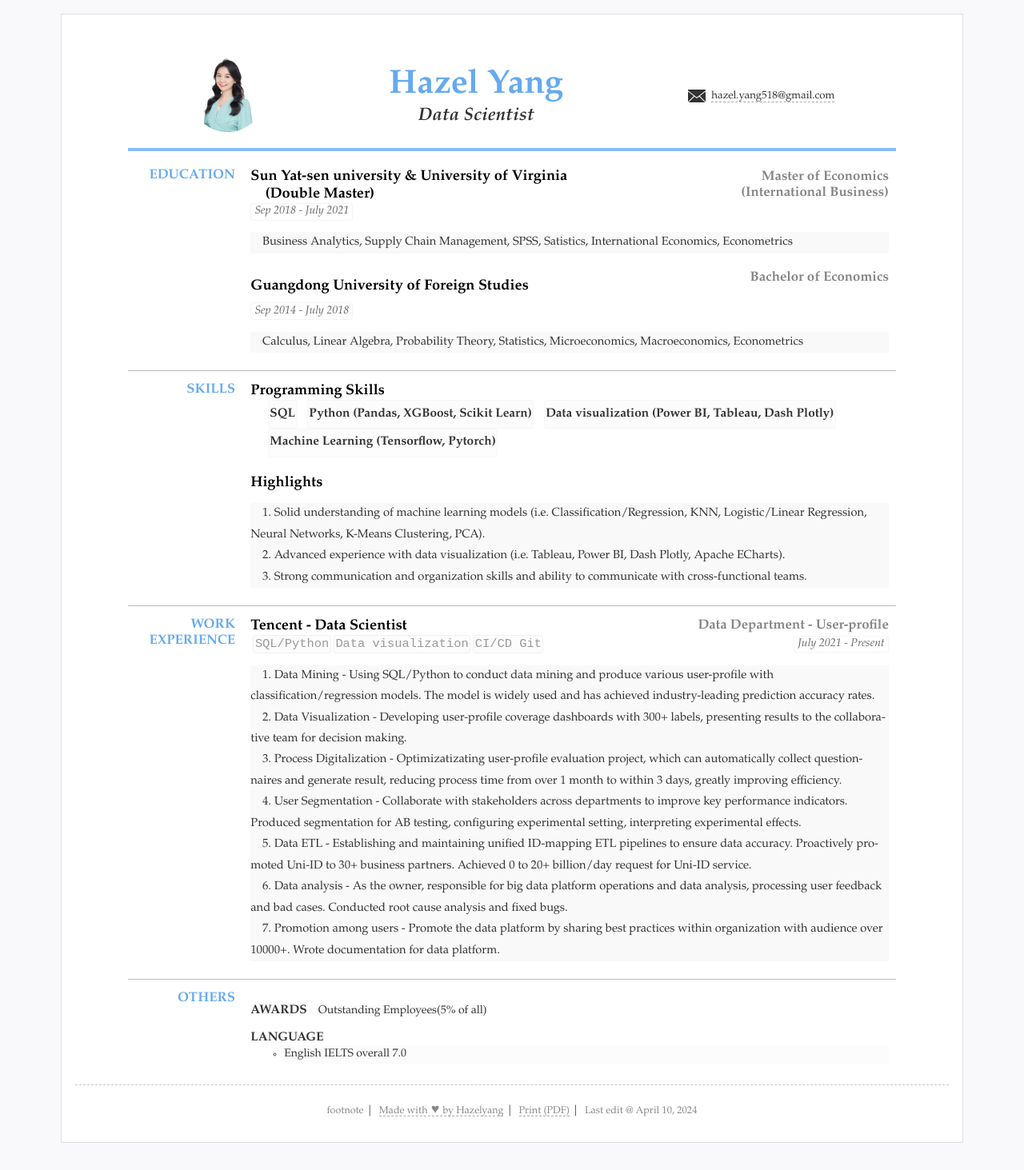
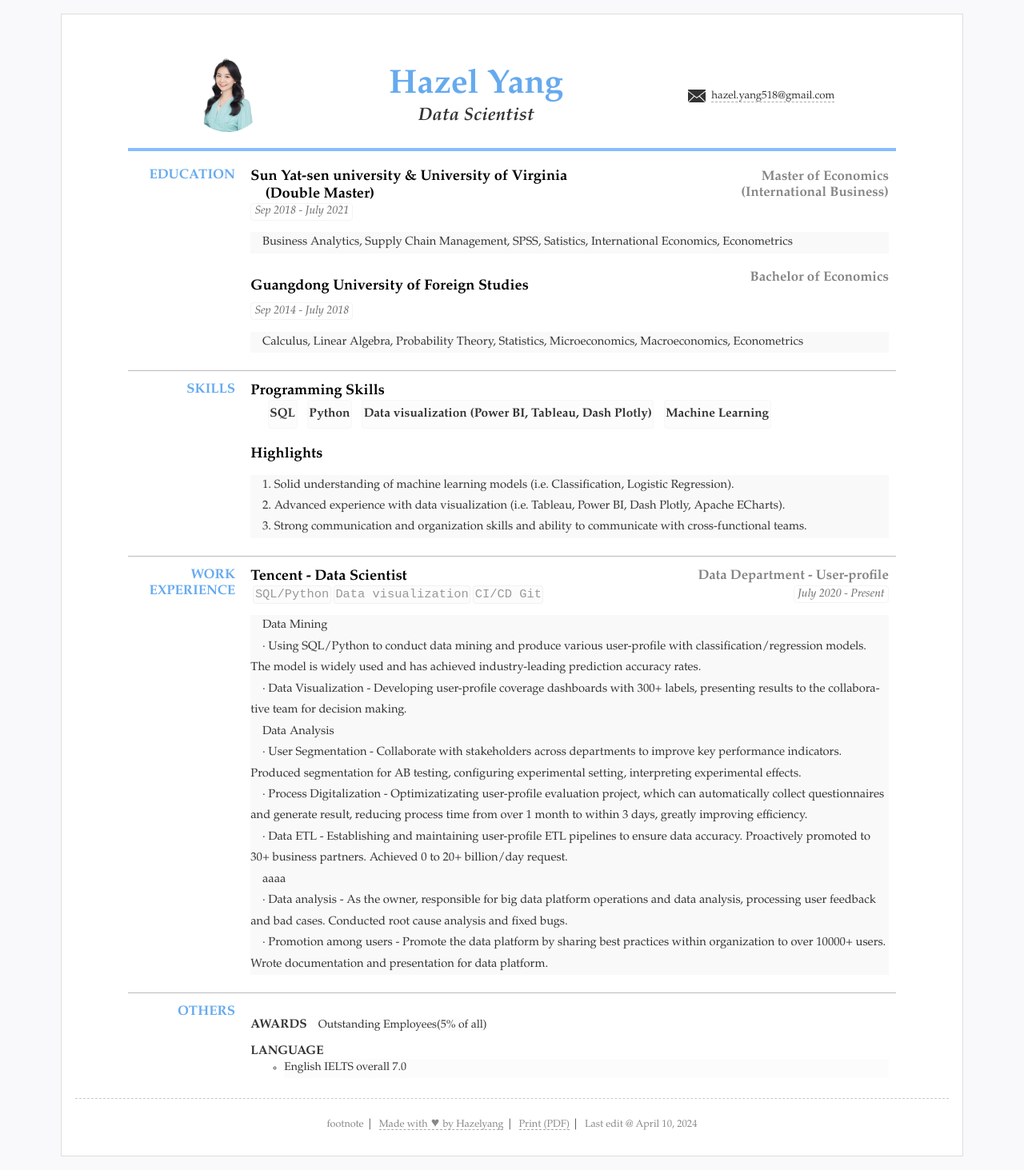
Before and after one commit to hazelyang518/eng_cv, a Jekyll site: the page built from index.html, in a window 1280 px wide. Shown: the whole page at 80% size. Built offline with Jekyll 4.4.1, drawn with Linux system fonts in a browser that asks for light colours.

Commit message:
Update resume.yml

```diff
--- a/_data/resume.yml
+++ b/_data/resume.yml
@@ -58,9 +58,9 @@ main: #简历主要内容，
   - title: Programming Skills
     items: #itmems 可以小块的方式显示
     - SQL
-    - Python (Pandas, XGBoost, Scikit Learn)
+    - Python
     - Data visualization (Power BI, Tableau, Dash Plotly)
-    - Machine Learning (Tensorflow, Pytorch)
+    - Machine Learning
   # - title: Personl
   #   summary: 1. 有画像业务的完整项目经验，有独立分析和解决数据问题的能力，能针对画像场景进行有效数据挖掘并形成策略
   #            2. 掌握多种数据分析模型，了解多种技术选型，并能有效应用于画像服务中。如留存分析、漏斗分析、人群分析、RFM模型等
@@ -70,7 +70,7 @@ main: #简历主要内容，
   #   - Data visualization
   - title: Highlights
     detail: &nbsp
-             1. Solid understanding of machine learning models (i.e. Classification/Regression, KNN, Logistic/Linear Regression, Neural Networks, K-Means Clustering, PCA). <br>  &nbsp &nbsp
+             1. Solid understanding of machine learning models (i.e. Classification, Logistic Regression). <br>  &nbsp &nbsp
              2. Advanced experience with data visualization (i.e. Tableau, Power BI, Dash Plotly, Apache ECharts).  <br>  &nbsp &nbsp
              3. Strong communication and organization skills and ability to communicate with cross-functional teams.
 
@@ -82,7 +82,7 @@ main: #简历主要内容，
   content:
   - title: Tencent - Data Scientist
     sub: Data Department - User-profile
-    duration: "July 2021 - Present"
+    duration: "July 2020 - Present"
     tags:
     - SQL/Python
     - Data visualization
@@ -94,13 +94,16 @@ main: #简历主要内容，
     # - 画像提升
     # - 实验配置
     # summary: 职务或者工作总结(自动折叠)
-    detail: 1. Data Mining - Using SQL/Python to conduct data mining and produce various user-profile with classification/regression models. The model is widely used and has achieved industry-leading prediction accuracy rates. <br>  &nbsp &nbsp
-            2. Data Visualization - Developing user-profile coverage dashboards with 300+ labels, presenting results to the collaborative team for decision making.<br>  &nbsp &nbsp
-            3. Process Digitalization - Optimizatizating user-profile evaluation project, which can automatically collect questionnaires and generate result, reducing process time from over 1 month to within 3 days, greatly improving efficiency.<br>  &nbsp &nbsp
-            4. User Segmentation - Collaborate with stakeholders across departments to improve key performance indicators. Produced segmentation for AB testing, configuring experimental setting, interpreting experimental effects. <br>  &nbsp &nbsp
-            5. Data ETL - Establishing and maintaining unified ID-mapping ETL pipelines to ensure data accuracy. Proactively promoted Uni-ID to 30+ business partners. Achieved 0 to 20+ billion/day request for Uni-ID service. <br>  &nbsp &nbsp
-            6. Data analysis - As the owner, responsible for big data platform operations and data analysis, processing user feedback and bad cases. Conducted root cause analysis and fixed bugs. <br>  &nbsp &nbsp
-            7. Promotion among users - Promote the data platform by sharing best practices within organization with audience over 10000+. Wrote documentation for data platform.
+    detail: Data Mining <br>  &nbsp &nbsp
+            · Using SQL/Python to conduct data mining and produce various user-profile with classification/regression models. The model is widely used and has achieved industry-leading prediction accuracy rates. <br>  &nbsp &nbsp
+            · Data Visualization - Developing user-profile coverage dashboards with 300+ labels, presenting results to the collaborative team for decision making.<br>  &nbsp &nbsp
+            Data Analysis  <br>  &nbsp &nbsp
+            · User Segmentation - Collaborate with stakeholders across departments to improve key performance indicators. Produced segmentation for AB testing, configuring experimental setting, interpreting experimental effects. <br>  &nbsp &nbsp
+            · Process Digitalization - Optimizatizating user-profile evaluation project, which can automatically collect questionnaires and generate result, reducing process time from over 1 month to within 3 days, greatly improving efficiency.<br>  &nbsp &nbsp
+            · Data ETL - Establishing and maintaining user-profile ETL pipelines to ensure data accuracy. Proactively promoted to 30+ business partners. Achieved 0 to 20+ billion/day request. <br>  &nbsp &nbsp
+            aaaa  <br>  &nbsp &nbsp
+            · Data analysis - As the owner, responsible for big data platform operations and data analysis, processing user feedback and bad cases. Conducted root cause analysis and fixed bugs. <br>  &nbsp &nbsp
+            · Promotion among users - Promote the data platform by sharing best practices within organization to over 10000+ users. Wrote documentation and presentation for data platform.
 
     open: open
     #可以设置open默认展开
```
